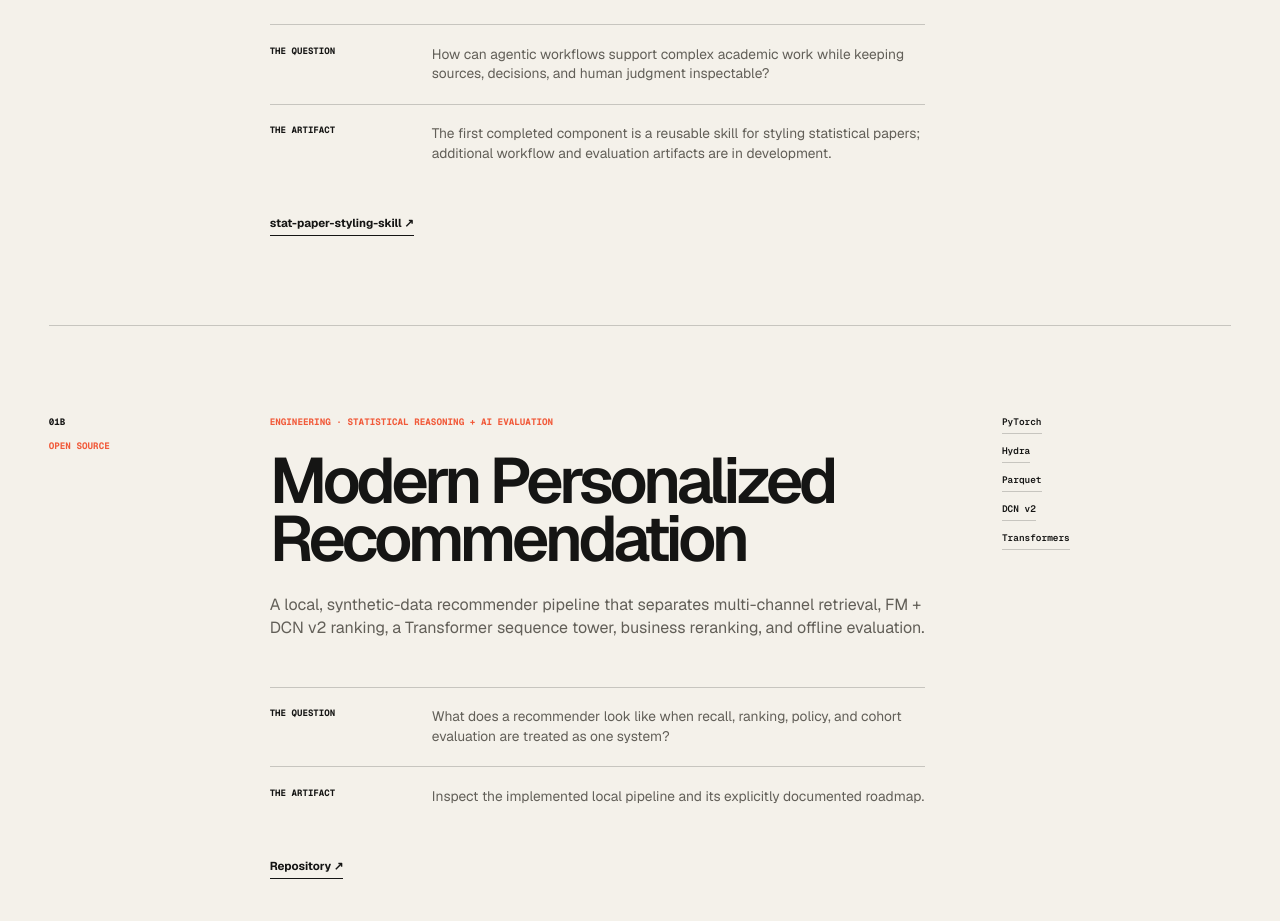
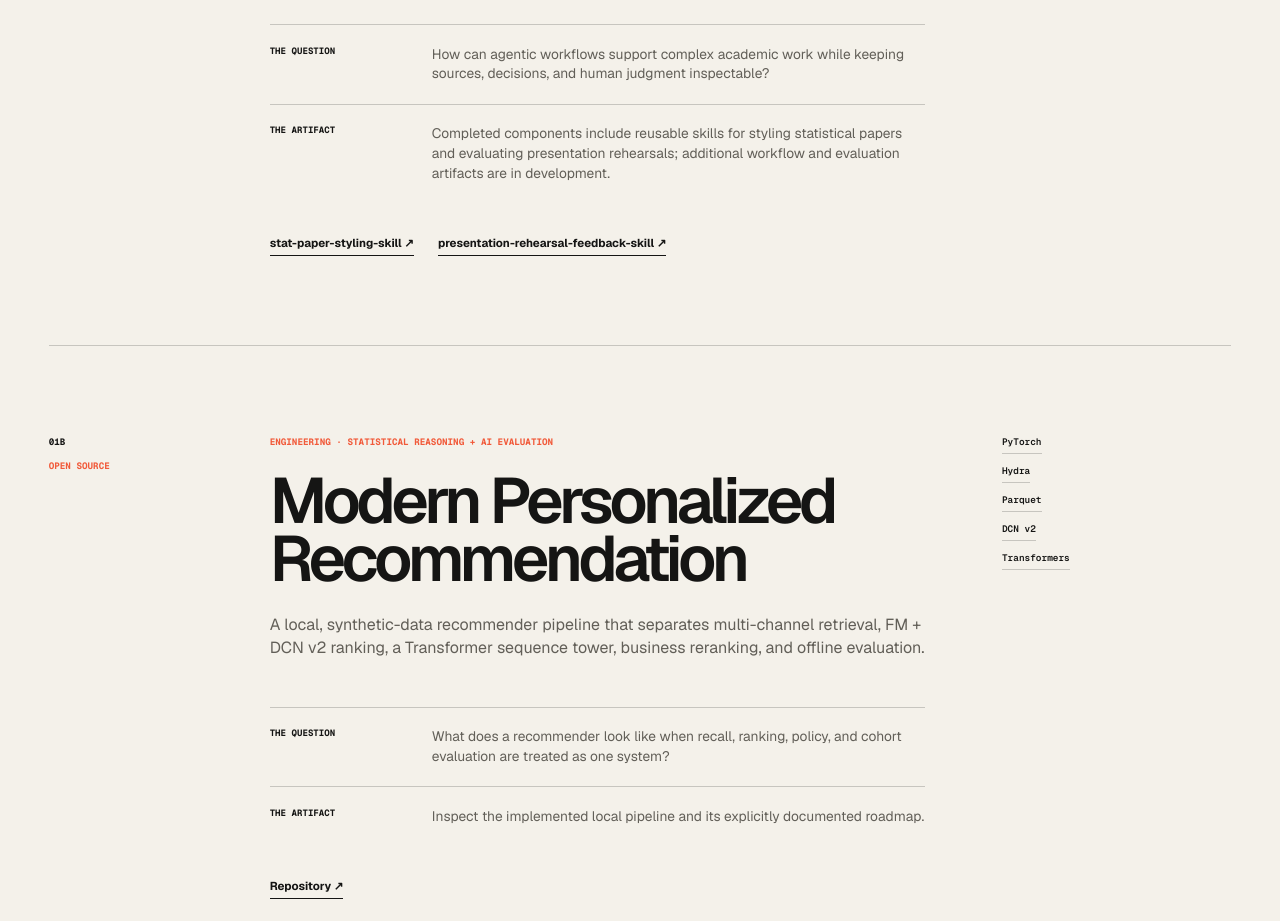
Before and after one commit to jiapivialiu/jiapivialiu-portfolio, a Next.js app: page /ml-systems in a window 1280 px wide. Shown: the part 1180-2101 px from the top of the page. Built offline with nearby package versions, Linux system fonts and the light colour scheme.

Commit message:
add a skill

```diff
--- a/src/data/site.ts
+++ b/src/data/site.ts
@@ -103,9 +103,15 @@ export const projects: readonly Project[] = [
     longDescription:
       "A growing suite of reusable skills and MCP tools for coordinating evidence, document production, review, and evaluation across a high-stakes statistical research workflow.",
     problem: "How can agentic workflows support complex academic work while keeping sources, decisions, and human judgment inspectable?",
-    artifact: "The first completed component is a reusable skill for styling statistical papers; additional workflow and evaluation artifacts are in development.",
+    artifact: "Completed components include reusable skills for styling statistical papers and evaluating presentation rehearsals; additional workflow and evaluation artifacts are in development.",
     repoUrl: "https://github.com/jiapivialiu/stat-paper-styling-skill",
     repoLabel: "stat-paper-styling-skill",
+    additionalLinks: [
+      {
+        label: "presentation-rehearsal-feedback-skill",
+        url: "https://github.com/jiapivialiu/presentation-rehearsal-feedback-skill",
+      },
+    ],
     technologies: ["Codex skills", "MCP", "Agent workflows", "Evaluation design"],
     status: "In progress",
     featured: true,
```
